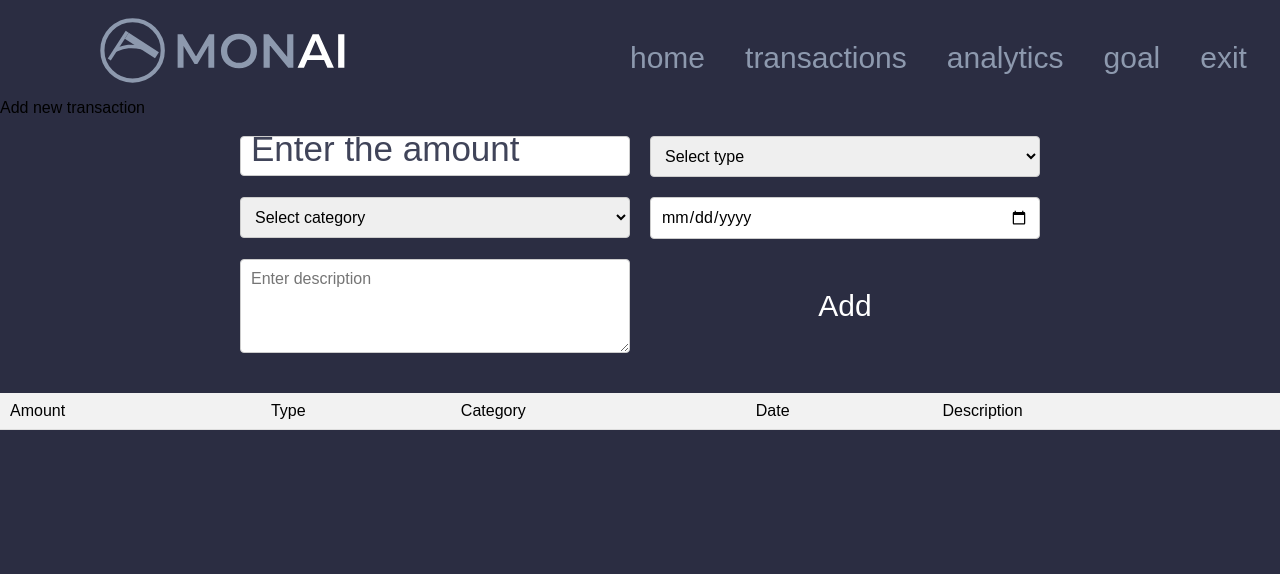
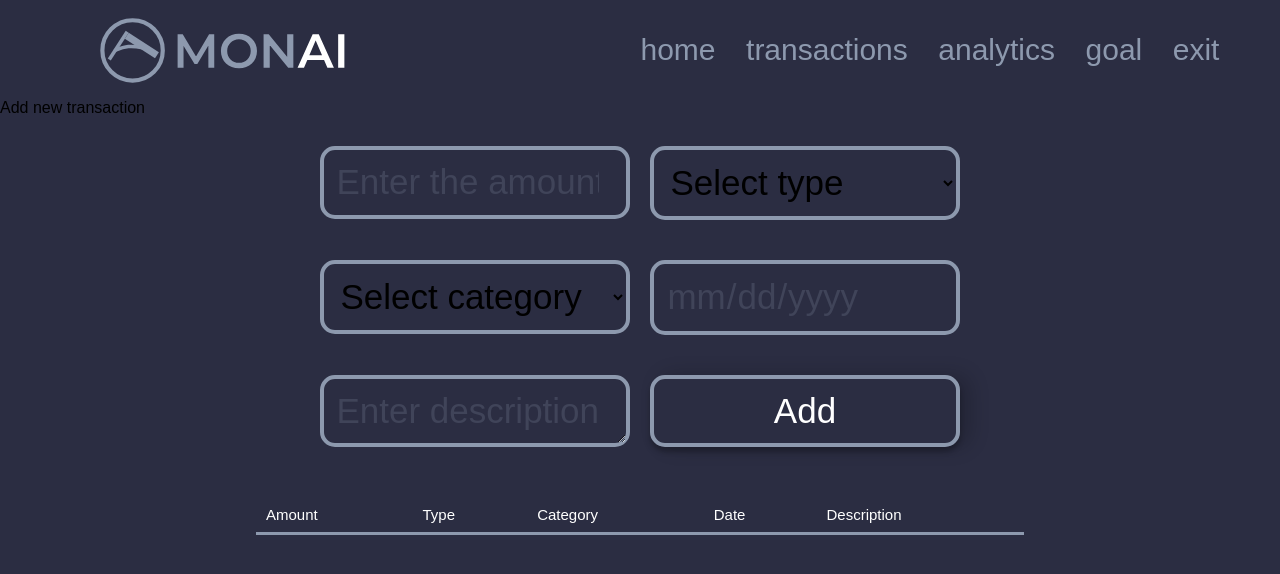
Before and after one commit to vivatttt/Bot-Accountant, a Flask app: page /transactions in a window 1280 px wide. Shown: the top 574 px of the page. Run offline with Flask 3, Linux system fonts and the light colour scheme; the visitor is signed in with stand-in values (Sample User, id 1); lists and menus that the app fills with data are empty.

Commit message:
1st commit

```diff
--- a/app/csvy/akks.csv
+++ b/app/csvy/akks.csv
@@ -2,3 +2,4 @@ login,password,moneybox,goal,budget
 george,257b2995c78c5f7218f1335ff85af6e653d306059f74c319aa7b366ec715b0b5,0,0,0
 george123,257b2995c78c5f7218f1335ff85af6e653d306059f74c319aa7b366ec715b0b5,0,0,0
 ggg123,09c676bb2d2a223d10988a1a453479187f22478cccd57d6e966f5f0524a2a404,0,0,0
+Vsenep,570ae1281bcff5bab0efdfaf905456a4a8b038e9eb8834de40e05e285d56bfbb,0,0,0
--- a/app/static/styles/main.css
+++ b/app/static/styles/main.css
@@ -55,12 +55,21 @@ padding: 0;
 outline: 0;
 border: 0;
 }
+/*----------------------------------------------------------------
+
+----------------------------scroll-bar--------------------------*/
+
+::-webkit-scrollbar {
+    width: 0px;
+}
+
 .error{
     font-family: "Montserrat", sans-serif;
     font-size: larger;
     font-weight: 700;
     color: #BF00DF;
 }
+
 .starter-container{
     display: flex;
     justify-content: center;
@@ -241,7 +176,7 @@ button[class ="btn"]{
     text-align: center;
   }
 
-  .form input {
+input, select, textarea {
     font-family:  "Montserrat", sans-serif;
     width: 100%;
     border-radius: 15px;
@@ -264,7 +199,19 @@ button[class ="btn"]{
     }
 }
 
+input,select::placeholder{
+    color: #404459;
+    font-family:  "Montserrat", sans-serif;
+    font-size: 35px;
+    font-weight: 100;
+}
 input::placeholder{
+    color: #404459;
+    font-family:  "Montserrat", sans-serif;
+    font-size: 35px;
+    font-weight: 100;
+}
+textarea::placeholder{
     color: #404459;
     font-family:  "Montserrat", sans-serif;
     font-size: 35px;
@@ -362,7 +309,7 @@ input::placeholder{
 ----------------------------Transactions--------------------------*/
 
 .container {
-    max-width: 800px;
+    max-width: 50%;
     margin: 0 auto;
     padding: 20px;
 }
@@ -380,37 +327,57 @@ input::placeholder{
     flex-direction: column;
 }
 
-input, select, textarea {
+
+button[type="add"]{
+    font-family:  "Montserrat", sans-serif;
+    width: 100%;
+    border-radius: 15px;
+    border: 4px solid #8D99AE;
+    margin: 10px 0 10px;
+    padding: 4%;
+    box-sizing: border-box;
+    font-size: 35px;
+    background: transparent;
+    color: #ffffff;
+    cursor: pointer;
+    box-shadow: 10px 0px 20px 0 rgba(0, 0, 0, 0.2), 0 5px 5px 0 rgba(0, 0, 0, 0.24);
+}
+@media(hover: hover){
+    button[type="add"]:hover{
+        border: 4px solid #ffffff;
+    }
+}
+@media(hover: none){
+    button[type="add"]:active{
+        border: 4px solid #ffffff;
+    }
+}
+input[type="date"]::-webkit-calendar-picker-indicator {
+    color: rgba(0, 0, 0, 0);
+    opacity: 1;
+    display: block;
+    background: url() no-repeat;
+    width: 20px;
+    height: 20px;
+    border-width: thin;
+}
+table {
     font-family: "Montserrat", sans-serif;
-    padding: 10px;
-    font-size: 16px;
-    border: 1px solid #ccc;
-    border-radius: 4px;
-}
-
-button {
-    padding: 10px 20px;
-    font-size: 30px;
-    font-family: "Montserrat", sans-serif;
+    margin: auto;
+    width: 60%;
+    border-collapse: collapse;
     background-color: transparent;
-    border-radius: 15px solid white;
-    box-shadow: inset 0 0 -10px 0 rgba(0, 0, 0, 0.2), 0 5px 5px 0 rgba(0, 0, 0, 0.24);
     color: white;
-    border: none;
-    cursor: pointer;
-}
-
-table {
-    width: 100%;
-    border-collapse: collapse;
+    font-size: 15px;
+    font-weight: 300;
 }
 
 th, td {
     padding: 10px;
     text-align: left;
-    border-bottom: 1px solid #ddd;
+    border-bottom: 3px solid #8D99AE;
 }
 
 th {
-    background-color: #f2f2f2;
+    background-color: transparent;
 }
--- a/app/templates/auth_page.html
+++ b/app/templates/auth_page.html
@@ -38,8 +38,12 @@
                   </p>
                 <input class="username" id="username" type="text" placeholder="username" onInput="this.style.color='white';" onBlur="this.style.color='white';" name="username" required />
                 <input class="password" id="password" type="password" placeholder="password" onInput="this.style.color='white';" onBlur="this.style.color='white';" name="password" required />
-
                 <input id="btnLg" type="submit" class="btn" value="sign in" />
+                {% if error %}
+                <div class="error">
+                  {{ error }}
+                </div>
+                {% endif %}
               </form>
             </div>
           </div>
--- a/app/templates/layout.html
+++ b/app/templates/layout.html
@@ -20,14 +20,6 @@
                 <a href="/analytics"><button class="btn" >analytics</button></a>
                 <a href="/goal"><button class="btn" >goal</button></a>
                 <a href="/exit"><button class="btn" >exit</button></a>
-                <div class="dropdown">
-                    <button class="dropbtn">ENG
-                      <i class="fa fa-caret-down"></i>
-                    </button>
-                    <div class="dropdown-content">
-                      <a href=""><button class="RUS-btn" >RUS</button></a>
-                    </div>
-                </div>
             </div>
         </div>
     </div>
--- a/app/templates/transactions_page.html
+++ b/app/templates/transactions_page.html
@@ -22,14 +22,14 @@
                     <input type="number" value="{{ transaction.get('amount', '') }}" id="amount" name="amount" placeholder="Enter the amount" onInput="this.style.color='white';" onBlur="this.style.color='white';" required>
                 </div>
                 <div class="type">
-                    <select id="type" name="type" required>
+                    <select id="type" name="type" required onInput="this.style.color='white';" onBlur="this.style.color='white';">
                         <option value="">Select type</option>
                         <option value="expense">Expense</option>
                         <option value="income">Income</option>
                     </select>
                 </div>
                 <div class="category">
-                    <select id="category" name="category" required>
+                    <select id="category" name="category" required onInput="this.style.color='white';" onBlur="this.style.color='white';">
                         <option value="">Select category</option>
                         <option value="food">Food</option>
                         <option value="transportation">Transportation</option>
@@ -42,9 +42,9 @@
                     <input type="date" id="date" name="date" onInput="this.style.color='white';" onBlur="this.style.color='white';" required>
                 </div>
                 <div class="description">
-                    <textarea id="description" name="description" rows="4" placeholder="Enter description" value="{{ transaction.get('description', '') }}" onInput="this.style.color='white';" onBlur="this.style.color='white';" required></textarea>
+                    <textarea id="description" name="description" rows="1" placeholder="Enter description" value="{{ transaction.get('description', '') }}" onInput="this.style.color='white';" onBlur="this.style.color='white';" required></textarea>
                 </div>
-                <button type="button" onclick="addTransactionToTable()">Add</button>
+                <button class="add" type="add" onclick="addTransactionToTable()">Add</button>
             </div>
             <table id="transactionTable">
                 <thead>
```
Also changed, not shown: other parts of app/static/styles/main.css (+3 -77 lines).
